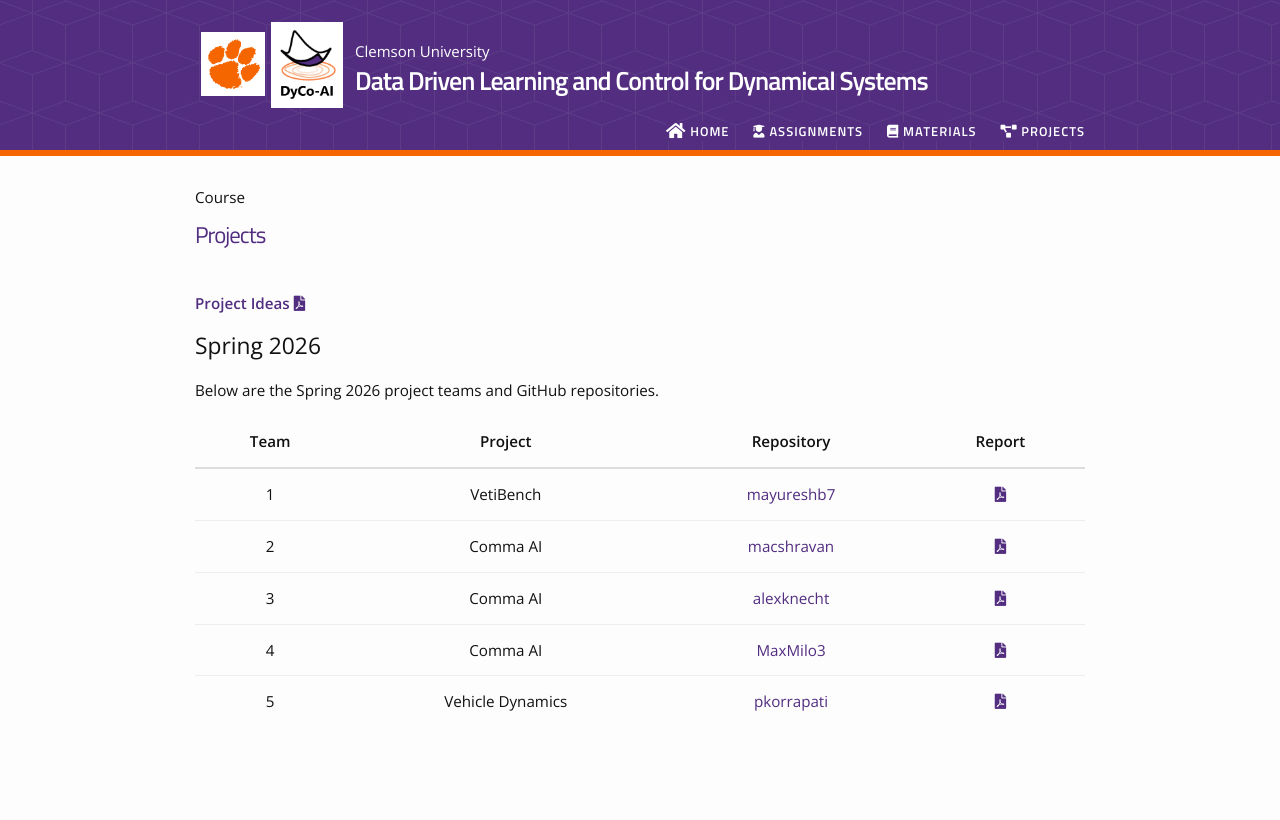
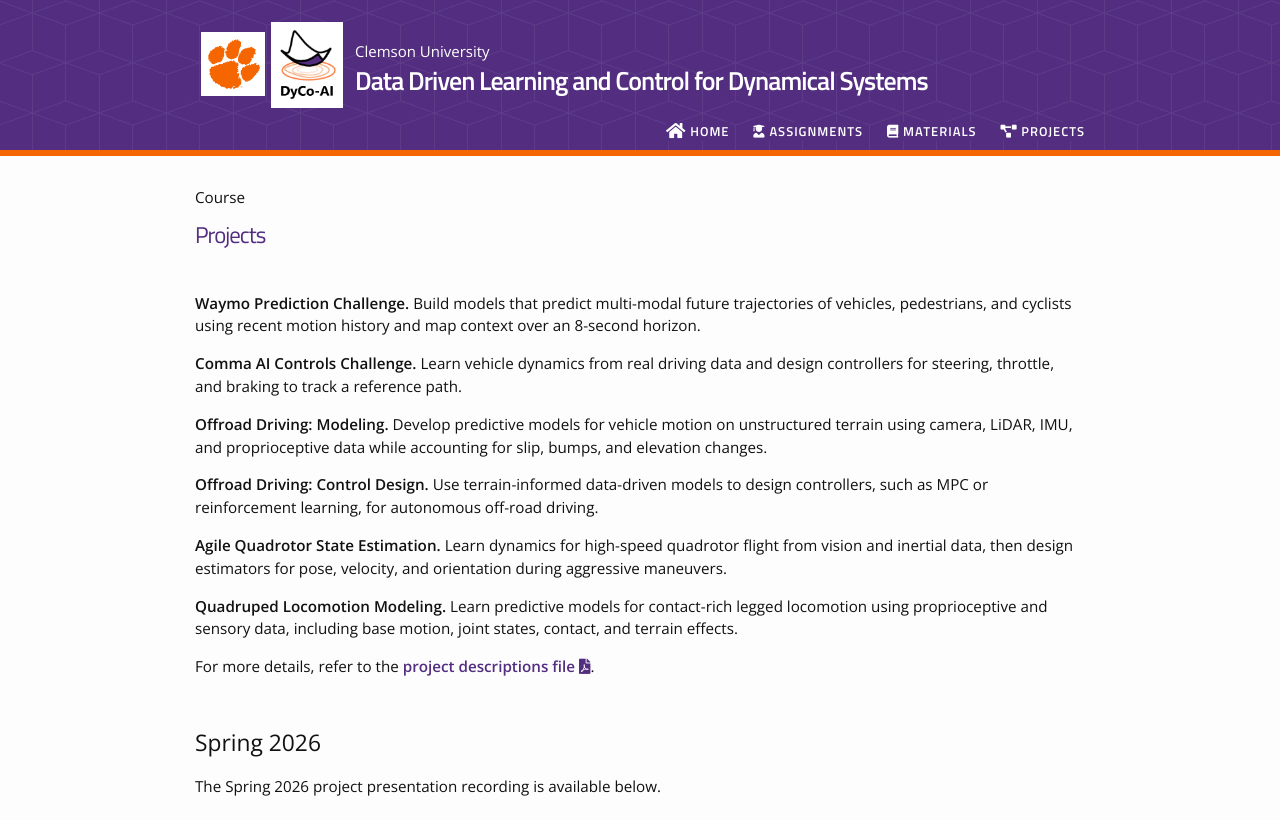
Before and after one commit to DyCo-AI/data_driven_learning_course, a Jekyll site: the page built from projects.md, in a window 1280 px wide and 1400 px high. Shown: the top 820 px of the window. Built offline with Jekyll 4.4.1, drawn with Linux system fonts in a browser that asks for light colours; nearby versions of some CDN libraries; some of the changed text lies outside the part shown; grey boxes are pictures that could not be loaded.

Commit message:
added project presentation videos

```diff
--- a/projects.md
+++ b/projects.md
@@ -4,9 +4,35 @@
 permalink: /projects/
 ---
 
-**[Project Ideas <i class="fas fa-file-pdf"></i>](https://github.com/DyCo-AI/data_driven_learning_course/blob/main/PROJECTS/ddlc_project_ideas_spring2026.pdf)**
+**Waymo Prediction Challenge.** Build models that predict multi-modal future trajectories of vehicles, pedestrians, and cyclists using recent motion history and map context over an 8-second horizon.
 
-## Spring 2026
+**Comma AI Controls Challenge.** Learn vehicle dynamics from real driving data and design controllers for steering, throttle, and braking to track a reference path.
+
+**Offroad Driving: Modeling.** Develop predictive models for vehicle motion on unstructured terrain using camera, LiDAR, IMU, and proprioceptive data while accounting for slip, bumps, and elevation changes.
+
+**Offroad Driving: Control Design.** Use terrain-informed data-driven models to design controllers, such as MPC or reinforcement learning, for autonomous off-road driving.
+
+**Agile Quadrotor State Estimation.** Learn dynamics for high-speed quadrotor flight from vision and inertial data, then design estimators for pose, velocity, and orientation during aggressive maneuvers.
+
+**Quadruped Locomotion Modeling.** Learn predictive models for contact-rich legged locomotion using proprioceptive and sensory data, including base motion, joint states, contact, and terrain effects.
+
+For more details, refer to the **[project descriptions file <i class="fas fa-file-pdf"></i>](https://github.com/DyCo-AI/data_driven_learning_course/blob/main/PROJECTS/ddlc_project_ideas_spring2026.pdf)**.
+
+<h2 style="margin-top: 48px;">Spring 2026</h2>
+
+The Spring 2026 project presentation recording is available below.
+
+<div style="max-width: 900px; margin: 24px auto;">
+  <div style="position: relative; padding-bottom: 56.25%; height: 0; overflow: hidden;">
+    <iframe
+      src="https://www.youtube.com/embed/lLElE4dpRAE?start=0"
+      title="Project Presentation Recording"
+      style="position: absolute; top: 0; left: 0; width: 100%; height: 100%; border: 0;"
+      allow="accelerometer; autoplay; clipboard-write; encrypted-media; gyroscope; picture-in-picture; web-share"
+      allowfullscreen>
+    </iframe>
+  </div>
+</div>
 
 Below are the Spring 2026 project teams and GitHub repositories.
 
@@ -23,31 +49,31 @@
   <tbody>
     <tr>
       <td style="padding: 14px 16px; border-bottom: 1px solid #eee;">1</td>
-      <td style="padding: 14px 16px; border-bottom: 1px solid #eee;">VetiBench</td>
+      <td style="padding: 14px 16px; border-bottom: 1px solid #eee;">Offroad Driving: Control Design</td>
       <td style="padding: 14px 16px; border-bottom: 1px solid #eee;"><a href="https://github.com/mayureshb7/Koopman-data-driven-control-for-deformable-terrain" target="_blank">mayureshb7</a></td>
       <td style="padding: 14px 16px; border-bottom: 1px solid #eee;"><a href="https://github.com/DyCo-AI/data_driven_learning_course/blob/main/PROJECTS/Spring2026/VertiBench.pdf" target="_blank"><i class="fas fa-file-pdf"></i></a></td>
     </tr>
     <tr>
       <td style="padding: 14px 16px; border-bottom: 1px solid #eee;">2</td>
-      <td style="padding: 14px 16px; border-bottom: 1px solid #eee;">Comma AI</td>
+      <td style="padding: 14px 16px; border-bottom: 1px solid #eee;">Comma AI Controls Challenge</td>
       <td style="padding: 14px 16px; border-bottom: 1px solid #eee;"><a href="https://github.com/macshravan/Comma-ai-Controls-Challenge" target="_blank">macshravan</a></td>
       <td style="padding: 14px 16px; border-bottom: 1px solid #eee;"><a href="https://github.com/DyCo-AI/data_driven_learning_course/blob/main/PROJECTS/Spring2026/CommaAI_1.pdf" target="_blank"><i class="fas fa-file-pdf"></i></a></td>
     </tr>
     <tr>
       <td style="padding: 14px 16px; border-bottom: 1px solid #eee;">3</td>
-      <td style="padding: 14px 16px; border-bottom: 1px solid #eee;">Comma AI</td>
+      <td style="padding: 14px 16px; border-bottom: 1px solid #eee;">Comma AI Controls Challenge</td>
       <td style="padding: 14px 16px; border-bottom: 1px solid #eee;"><a href="https://github.com/alexknecht/ME8930_Final_Project.git" target="_blank">alexknecht</a></td>
       <td style="padding: 14px 16px; border-bottom: 1px solid #eee;"><a href="https://github.com/DyCo-AI/data_driven_learning_course/blob/main/PROJECTS/Spring2026/CommaAI_2.pdf" target="_blank"><i class="fas fa-file-pdf"></i></a></td>
     </tr>
     <tr>
       <td style="padding: 14px 16px; border-bottom: 1px solid #eee;">4</td>
-      <td style="padding: 14px 16px; border-bottom: 1px solid #eee;">Comma AI</td>
+      <td style="padding: 14px 16px; border-bottom: 1px solid #eee;">Comma AI Controls Challenge</td>
       <td style="padding: 14px 16px; border-bottom: 1px solid #eee;"><a href="https://github.com/MaxMilo3/controls_challenge" target="_blank">MaxMilo3</a></td>
       <td style="padding: 14px 16px; border-bottom: 1px solid #eee;"><a href="https://github.com/DyCo-AI/data_driven_learning_course/blob/main/PROJECTS/Spring2026/CommaAI_3.pdf" target="_blank"><i class="fas fa-file-pdf"></i></a></td>
     </tr>
     <tr>
       <td style="padding: 14px 16px;">5</td>
-      <td style="padding: 14px 16px;">Vehicle Dynamics</td>
+      <td style="padding: 14px 16px;">Onroad Autonomous Driving: Control Design</td>
       <td style="padding: 14px 16px;"><a href="https://github.com/pkorrapati/ME8930_Final_Project" target="_blank">pkorrapati</a></td>
       <td style="padding: 14px 16px;"><a href="https://github.com/DyCo-AI/data_driven_learning_course/blob/main/PROJECTS/Spring2026/Vehicle_Dynamics.pdf" target="_blank"><i class="fas fa-file-pdf"></i></a></td>
     </tr>
```
